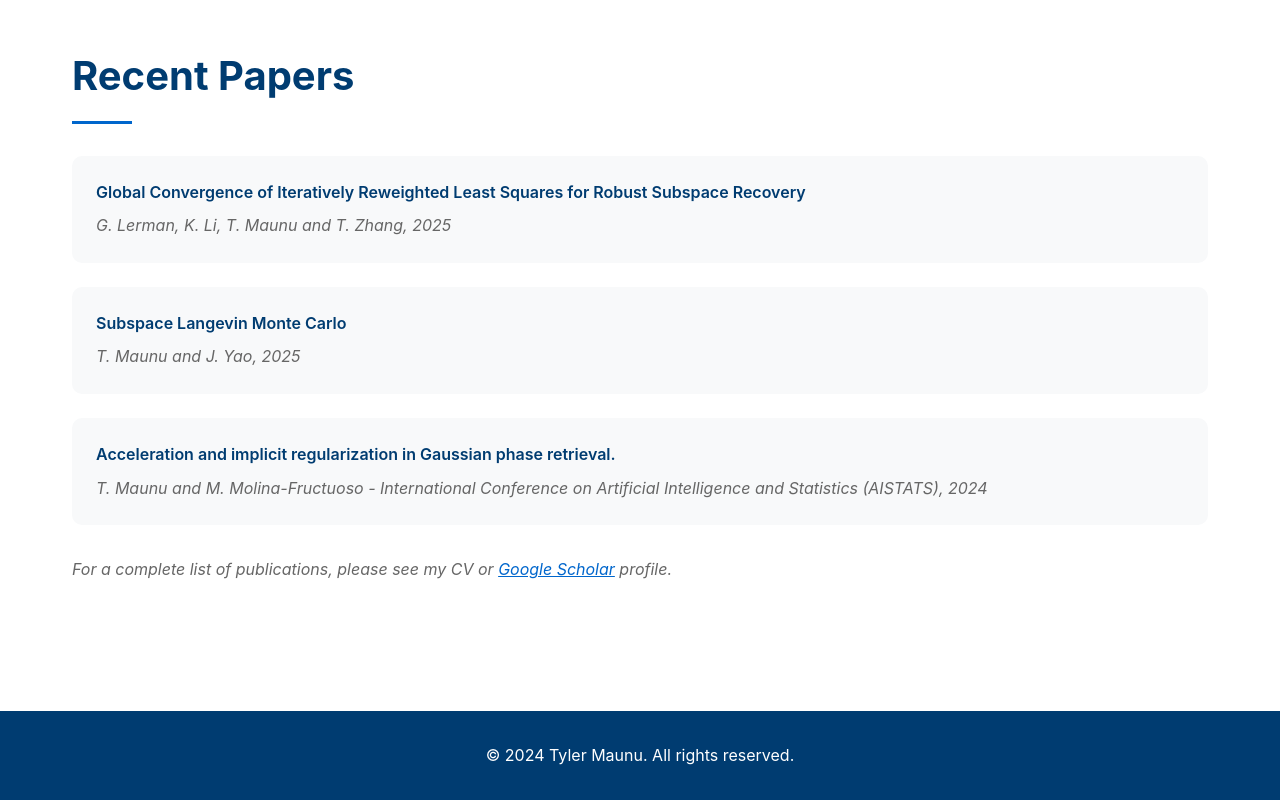
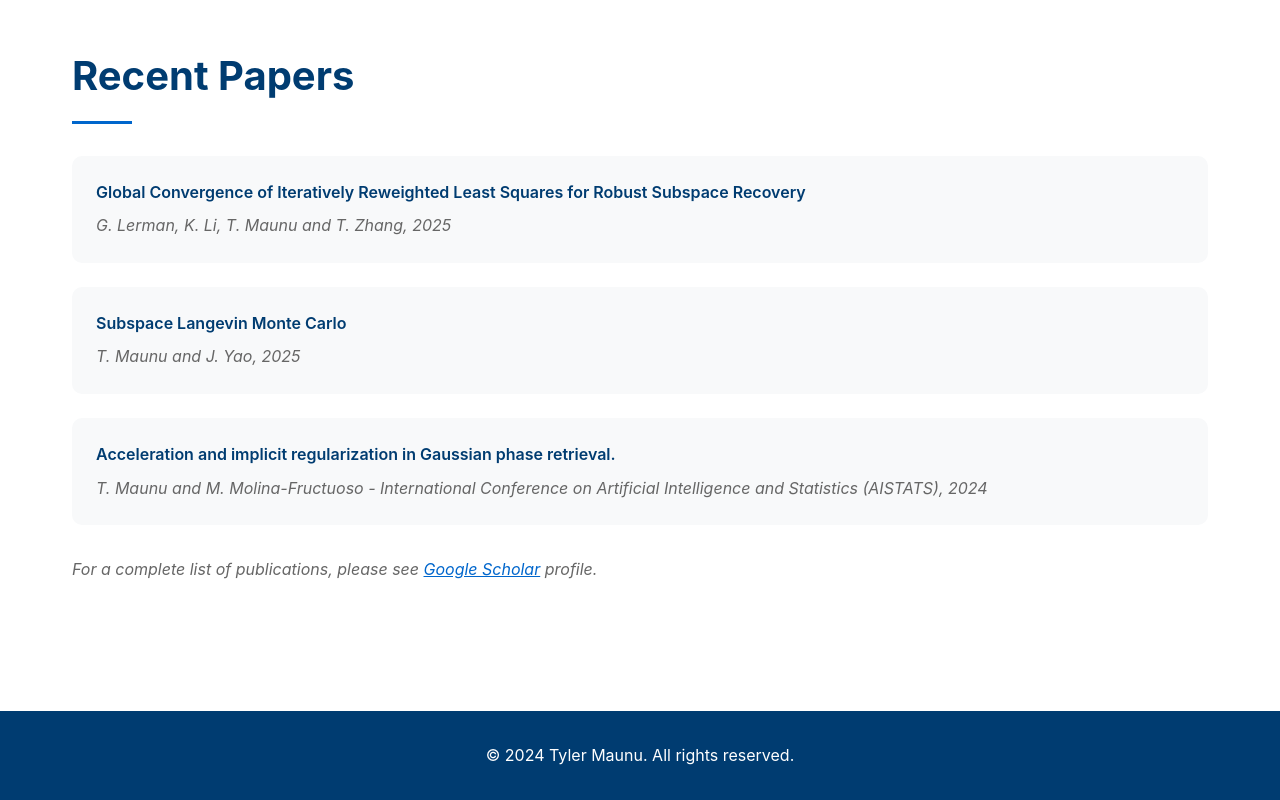
Before and after one commit to twmaunu/twmaunu.github.io, a plain HTML site: page index.html in a window 1280 px wide. Shown: the part 1970-2770 px from the top of the page. Drawn offline with Linux system fonts and the light colour scheme.

Commit message:
Update index.html
small update

```diff
--- a/index.html
+++ b/index.html
@@ -510,7 +510,7 @@
             <div class="publication-authors">T. Maunu and M. Molina-Fructuoso - International Conference on Artificial Intelligence and Statistics (AISTATS), 2024</div>
         </div>
         <p style="margin-top: 2rem; color: var(--text-light);">
-            <em>For a complete list of publications, please see my CV or <a href="https://scholar.google.com/citations?user=S4nBXhgAAAAJ&hl=en&oi=ao" style="color: var(--accent-blue);">Google Scholar</a> profile.</em>
+            <em>For a complete list of publications, please see <a href="https://scholar.google.com/citations?user=S4nBXhgAAAAJ&hl=en&oi=ao" style="color: var(--accent-blue);">Google Scholar</a> profile.</em>
         </p>
     </section>
 
```
